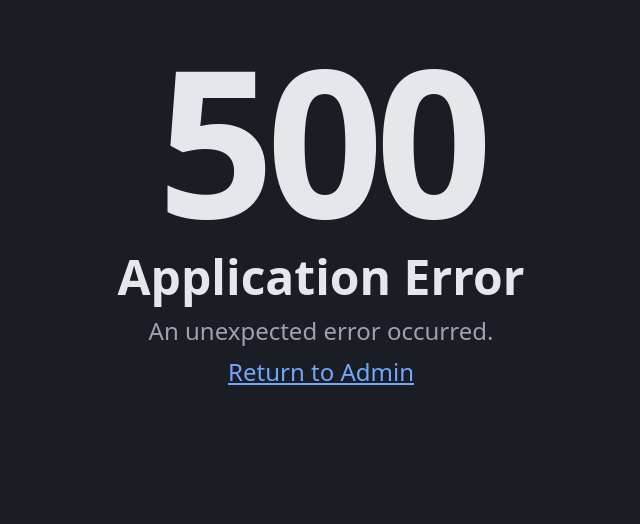
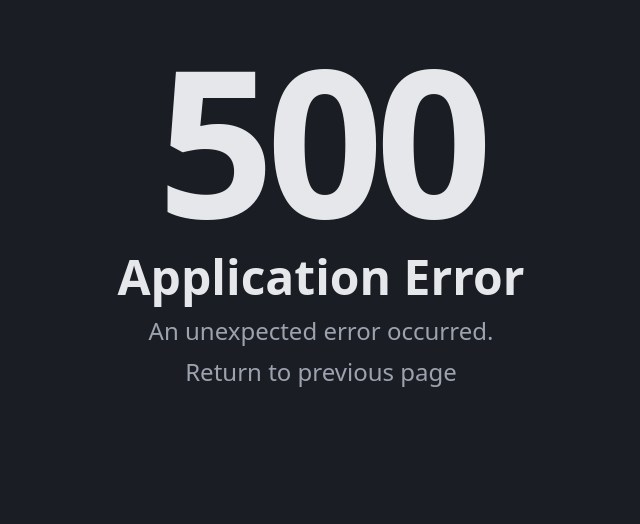
Before and after one commit to andydixon/blackwall, a PHP site: page /templates/error.php in a window 1280 px wide. Shown: the part 179-703 px from the top of the page, without its empty margins (319-959 px from the left). Run offline with PHP 8.4, Linux system fonts and the light colour scheme.

Commit message:
Added link back to previous location

```diff
--- a/templates/error.php
+++ b/templates/error.php
@@ -13,7 +13,7 @@
             <div class="error-code"><?= (int) ($statusCode ?? 500) ?></div>
             <h1 class="error-headline"><?= htmlspecialchars($headline ?? 'Application Error') ?></h1>
             <h2 class="error-detail text-muted"><?= htmlspecialchars($detail ?? 'An unexpected error occurred.') ?></h2>
-            <h2 class="error-detail text-muted"><a href="/admin">Return to Admin</a></h2>
+            <h2 class="error-detail text-muted"><a onclick="window.history.go(-1); return false;">Return to previous page</a></h2>
             <?php if (!empty($tracePayload)): ?>
                 <div class="trace-wrap text-start mt-4">
                     Debug Payload:
```
